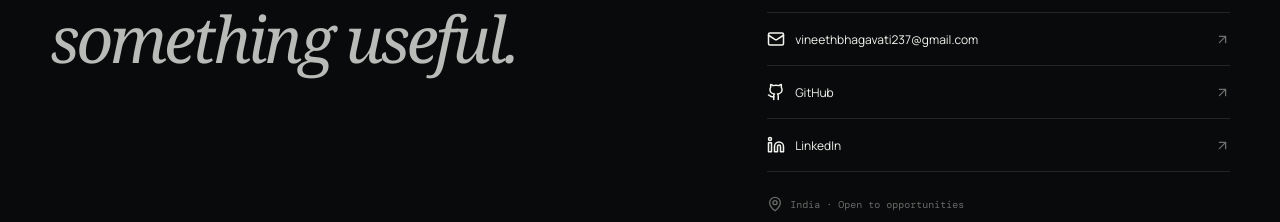
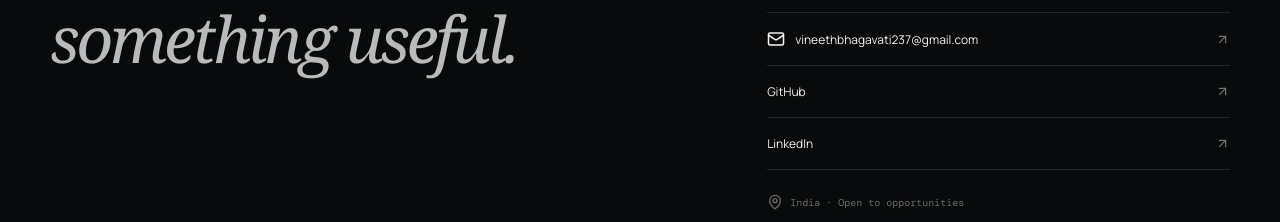
Before and after one commit to VineethVB7/Wineat.github.io, a React (Vite) app: page / in a window 1280 px wide. Shown: the part 3988-4210 px from the top of the page. Built offline with nearby package versions, Linux system fonts and the light colour scheme; a web font is replaced by a local one.

Commit message:
fix: remove unavailable Lucide brand icons

```diff
--- a/src/main.jsx
+++ b/src/main.jsx
@@ -1,6 +1,6 @@
 import React from 'react'
 import { createRoot } from 'react-dom/client'
-import { ArrowUpRight, Github, Linkedin, Mail, MapPin, Code2, Server, Database, Cpu, Menu, X } from 'lucide-react'
+import { ArrowUpRight, Mail, MapPin, Code2, Server, Database, Cpu, Menu, X } from 'lucide-react'
 import './styles.css'
 
 const projects = [
@@ -61,7 +61,7 @@ function App() {
 
         <section className="section statement-section"><div className="container statement"><div className="quote-mark">“</div><p>I like building at the intersection of <span>software, systems, and curiosity.</span></p></div></section>
 
-        <section id="contact" className="section container contact-section"><div className="section-label">04 / CONTACT</div><div className="contact-content"><div><div className="eyebrow">HAVE AN IDEA?</div><h2>Let's make<br /><em>something useful.</em></h2></div><div className="contact-side"><p>I'm always interested in interesting engineering problems, ambitious products, and conversations about things worth building.</p><div className="contact-links"><a href={`mailto:${EMAIL}`}><Mail size={18} /> {EMAIL} <ArrowUpRight size={15} /></a><a href="https://github.com/VineethVB7" target="_blank" rel="noreferrer"><Github size={18} /> GitHub <ArrowUpRight size={15} /></a><a href={LINKEDIN} target="_blank" rel="noreferrer"><Linkedin size={18} /> LinkedIn <ArrowUpRight size={15} /></a></div><div className="location"><MapPin size={16} /> India · Open to opportunities</div></div></div></section>
+        <section id="contact" className="section container contact-section"><div className="section-label">04 / CONTACT</div><div className="contact-content"><div><div className="eyebrow">HAVE AN IDEA?</div><h2>Let's make<br /><em>something useful.</em></h2></div><div className="contact-side"><p>I'm always interested in interesting engineering problems, ambitious products, and conversations about things worth building.</p><div className="contact-links"><a href={`mailto:${EMAIL}`}><Mail size={18} /> {EMAIL} <ArrowUpRight size={15} /></a><a href="https://github.com/VineethVB7" target="_blank" rel="noreferrer">GitHub <ArrowUpRight size={15} /></a><a href={LINKEDIN} target="_blank" rel="noreferrer">LinkedIn <ArrowUpRight size={15} /></a></div><div className="location"><MapPin size={16} /> India · Open to opportunities</div></div></div></section>
       </main>
       <footer className="footer"><div className="container footer-inner"><span>© {new Date().getFullYear()} Vineeth</span><span>Designed & built from scratch</span><a href="#top">Back to top ↑</a></div></footer>
     </div>
```
